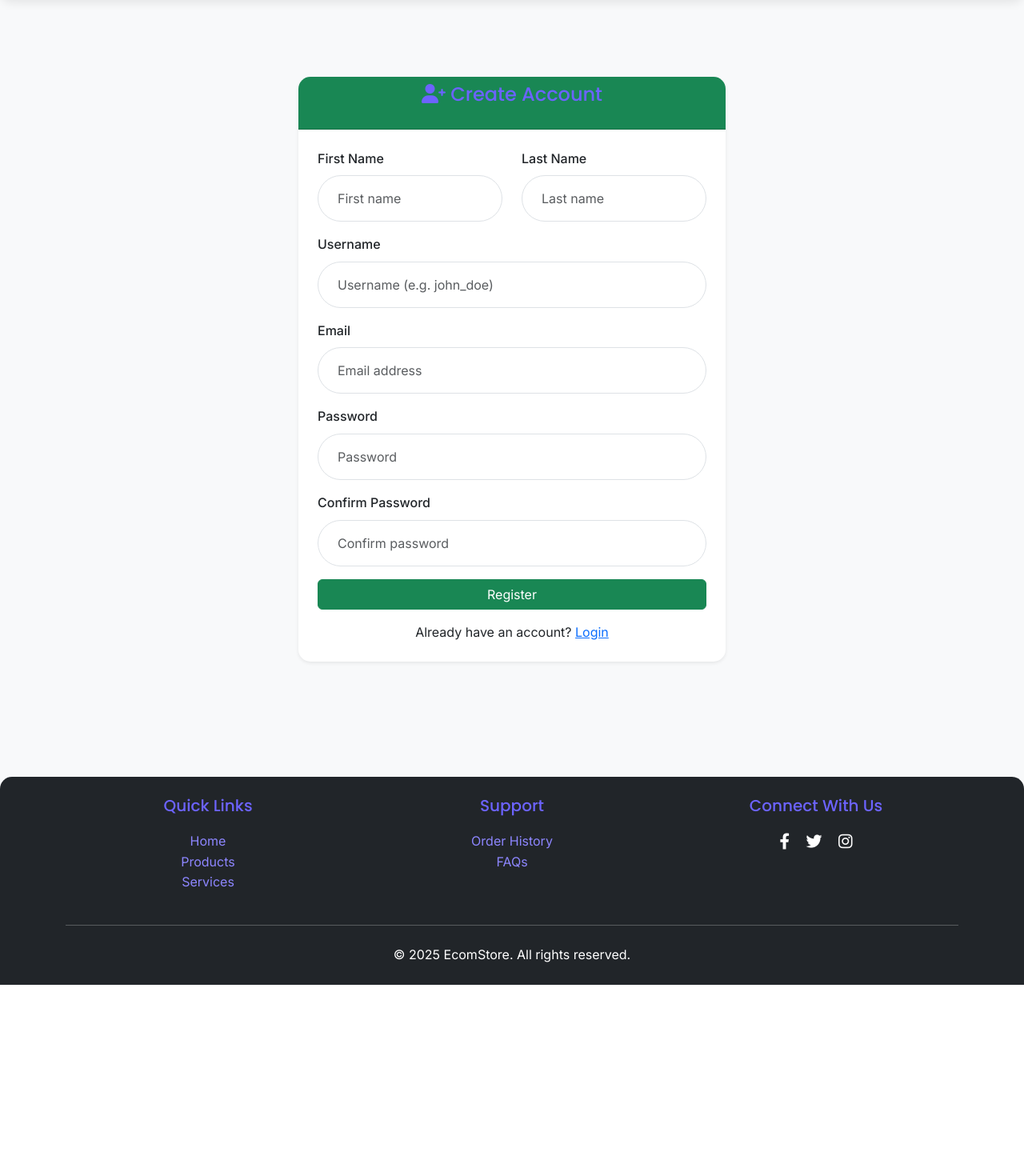
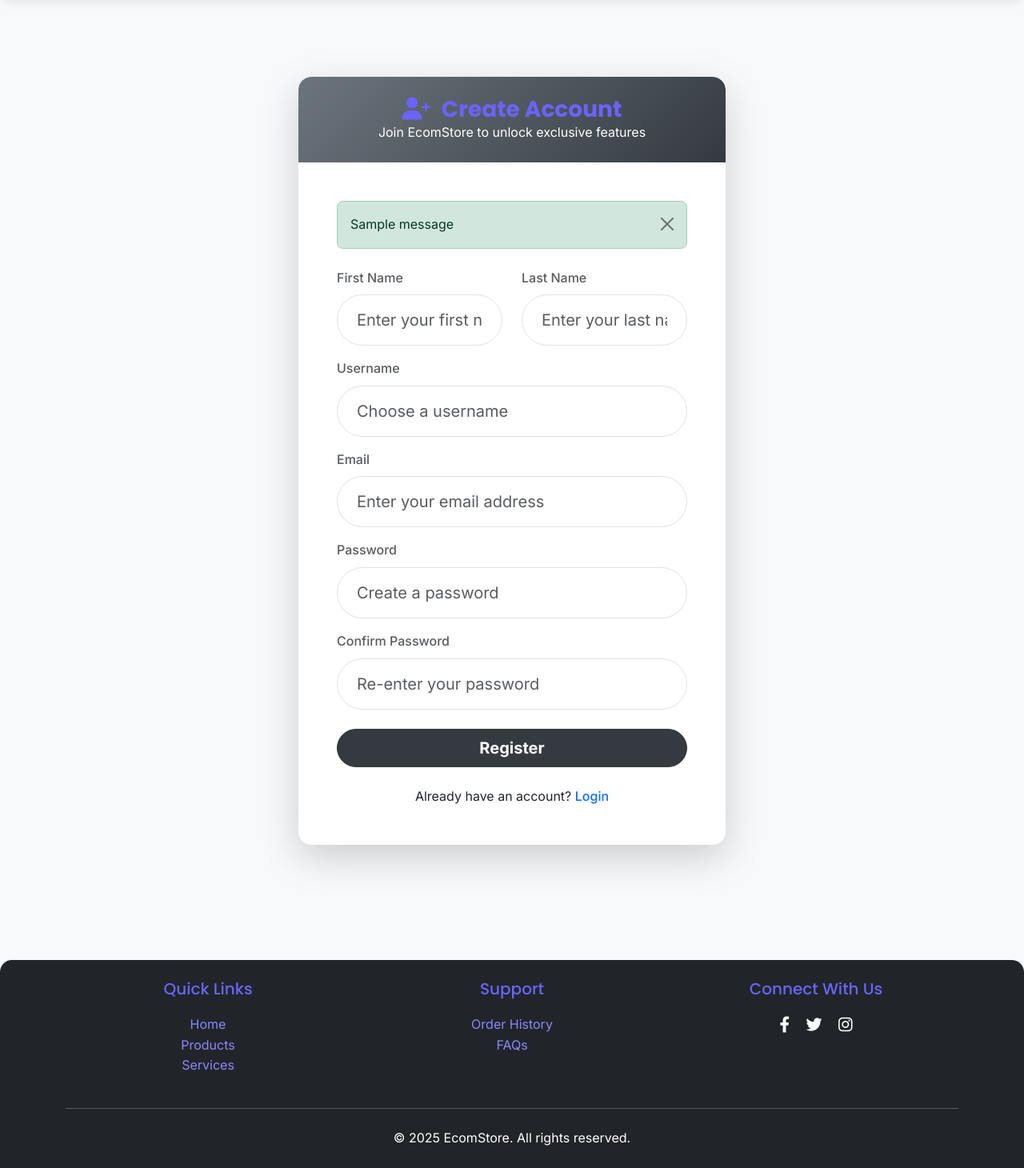
Before and after one commit to Dhamilare/eStore, a Django app: page /accounts/register/ in a window 1280 px wide. Shown: the part 87-1547 px from the top of the page at 80% size. Before the commit the page ends 1318 px from the top, so only its background shows below. Run offline with Django 5.2, Linux system fonts and the light colour scheme; tables that the repository leaves empty hold one stand-in row (values such as "Sample post"); one stand-in notice (Sample message) is shown; some libraries are stand-ins or nearby versions.

Commit message:
continious integration

```diff
--- a/eCommApp/forms.py
+++ b/eCommApp/forms.py
@@ -9,15 +9,9 @@
 
 from .models import BillingAddress, Rating
 
-# Always fetch the active user model (in case you switch to a custom one)
 User = get_user_model()
 
-
-# ─────────────────────────────────────────────────────────────────────────────
-#  Auth ‒ Login & Register
-# ─────────────────────────────────────────────────────────────────────────────
 class LoginForm(AuthenticationForm):
-    """Bootstrap-styled login form with optional ‘remember me’."""
     username = forms.CharField(
         label="Email or Username",
         widget=forms.TextInput(attrs={
@@ -39,12 +33,9 @@
         widget=forms.CheckboxInput(attrs={'class': 'form-check-input'}),
         label="Remember me",
     )
-    #  Django’s session middleware already respects the “Remember me” pattern
-    #  (set SESSION_COOKIE_AGE or override LoginView.form_valid).
 
 
 class RegisterForm(UserCreationForm):
-    """User sign-up with first/last name and email (unique checks included)."""
 
     first_name = forms.CharField(
         max_length=50, required=True,
@@ -71,7 +62,6 @@
     class Meta:
         model = User
         fields = ('username', 'email', 'first_name', 'last_name')
-        # widgets for username / passwords are set in __init__
 
     def __init__(self, *args, **kwargs):
         super().__init__(*args, **kwargs)
@@ -92,7 +82,6 @@
             'required': True,
         })
 
-    # ---- unique-field validation ------------------------------------------
     def clean_email(self):
         email = self.cleaned_data['email']
         if User.objects.filter(email=email).exists():
@@ -105,7 +94,6 @@
             raise forms.ValidationError("A user with that username already exists.")
         return username
 
-    # ---- save only the User; Customer profile is created in the view -------
     def save(self, commit=True):
         user = super().save(commit=False)
         user.email = self.cleaned_data['email']
@@ -116,9 +104,6 @@
         return user
 
 
-# ─────────────────────────────────────────────────────────────────────────────
-#  Password-reset helpers
-# ─────────────────────────────────────────────────────────────────────────────
 class CustomPasswordResetForm(PasswordResetForm):
     email = forms.EmailField(
         label="Email address", max_length=254,
@@ -156,9 +141,6 @@
     )
 
 
-# ─────────────────────────────────────────────────────────────────────────────
-#  Checkout
-# ─────────────────────────────────────────────────────────────────────────────
 class CheckoutForm(forms.ModelForm):
     phone = PhoneNumberField(
         region='NG',
@@ -210,9 +192,6 @@
         }
 
 
-# ─────────────────────────────────────────────────────────────────────────────
-#  Product rating
-# ─────────────────────────────────────────────────────────────────────────────
 class ProductRatingForm(forms.ModelForm):
     value = forms.IntegerField(
         label="Rating (1-5 stars)",
@@ -234,4 +213,3 @@
     class Meta:
         model = Rating
         fields = ('value', 'comment')
-        # product & user are set in the view
--- a/eCommApp/templates/accounts/register.html
+++ b/eCommApp/templates/accounts/register.html
@@ -1,66 +1,89 @@
 {% extends 'base.html' %}
 {% load static %}
 {% load widget_tweaks %}
+
+{% block title %}Create Account - EcomStore{% endblock %}
+
 {% block content %}
 <div class="container py-5">
     <div class="row justify-content-center">
-    <div class="col-md-8 col-lg-6">
-      <div class="card shadow-sm">
-        <div class="card-header bg-success text-white text-center">
-          <h4><i class="fa fa-user-plus"></i> Create Account</h4>
+        <div class="col-md-8 col-lg-7 col-xl-6">
+            <div class="card shadow-lg border-0 rounded-4 overflow-hidden">
+
+                <div class="card-header text-white text-center py-4 rounded-top-4" style="background: linear-gradient(135deg, #6C757D 0%, #343A40 100%); border-bottom: none;">
+                    <h4 class="mb-0 fs-3 fw-bold"><i class="fas fa-user-plus me-2"></i> Create Account</h4>
+                    <p class="mb-0 text-white-75">Join EcomStore to unlock exclusive features</p>
                 </div>
-        <div class="card-body">
-          <form method="post" action="{% url 'register' %}">
-            {% csrf_token %}
-            {% if form.non_field_errors %}
-              <div class="alert alert-danger">
-                {{ form.non_field_errors }}
+
+                <div class="card-body p-4 p-md-5">
+                    {% if messages %}
+                        <div class="messages mb-4">
+                            {% for message in messages %}
+                                <div class="alert alert-{{ message.tags }} alert-dismissible fade show rounded-3" role="alert">
+                                    {{ message }}
+                                    <button type="button" class="btn-close" data-bs-dismiss="alert" aria-label="Close"></button>
+                                </div>
+                            {% endfor %}
                         </div>
                     {% endif %}
 
+                    <form method="post" action="{% url 'register' %}">
+                        {% csrf_token %}
                         <div class="row">
                             <div class="mb-3 col-md-6">
-                <label for="id_first_name" class="form-label">First Name</label>
-                {{ form.first_name|add_class:"form-control" }}
-                {{ form.first_name.errors }}
+                                <label for="id_first_name" class="form-label text-muted">First Name</label>
+                                {{ form.first_name|add_class:"form-control form-control-lg rounded-pill"|attr:"placeholder:Enter your first name"|attr:"aria-label:First Name" }}
+                                {% if form.first_name.errors %}
+                                    <div class="invalid-feedback d-block">{{ form.first_name.errors }}</div>
+                                {% endif %}
                             </div>
                             <div class="mb-3 col-md-6">
-                <label for="id_last_name" class="form-label">Last Name</label>
-                {{ form.last_name|add_class:"form-control" }}
-                {{ form.last_name.errors }}
+                                <label for="id_last_name" class="form-label text-muted">Last Name</label>
+                                {{ form.last_name|add_class:"form-control form-control-lg rounded-pill"|attr:"placeholder:Enter your last name"|attr:"aria-label:Last Name" }}
+                                {% if form.last_name.errors %}
+                                    <div class="invalid-feedback d-block">{{ form.last_name.errors }}</div>
+                                {% endif %}
                             </div>
                         </div>
 
                         <div class="mb-3">
-              <label for="id_username" class="form-label">Username</label>
-              {{ form.username|add_class:"form-control" }}
-              {{ form.username.errors }}
+                            <label for="id_username" class="form-label text-muted">Username</label>
+                            {{ form.username|add_class:"form-control form-control-lg rounded-pill"|attr:"placeholder:Choose a username"|attr:"aria-label:Username" }}
+                            {% if form.username.errors %}
+                                <div class="invalid-feedback d-block">{{ form.username.errors }}</div>
+                            {% endif %}
                         </div>
 
                         <div class="mb-3">
-              <label for="id_email" class="form-label">Email</label>
-              {{ form.email|add_class:"form-control" }}
-              {{ form.email.errors }}
+                            <label for="id_email" class="form-label text-muted">Email</label>
+                            {{ form.email|add_class:"form-control form-control-lg rounded-pill"|attr:"placeholder:Enter your email address"|attr:"aria-label:Email" }}
+                            {% if form.email.errors %}
+                                <div class="invalid-feedback d-block">{{ form.email.errors }}</div>
+                            {% endif %}
                         </div>
 
                         <div class="mb-3">
-              <label for="id_password1" class="form-label">Password</label>
-              {{ form.password1|add_class:"form-control" }}
-              {{ form.password1.errors }}
+                            <label for="id_password1" class="form-label text-muted">Password</label>
+                            {{ form.password1|add_class:"form-control form-control-lg rounded-pill"|attr:"placeholder:Create a password"|attr:"aria-label:Password" }}
+                            {% if form.password1.errors %}
+                                <div class="invalid-feedback d-block">{{ form.password1.errors }}</div>
+                            {% endif %}
                         </div>
 
-            <div class="mb-3">
-              <label for="id_password2" class="form-label">Confirm Password</label>
-              {{ form.password2|add_class:"form-control" }}
-              {{ form.password2.errors }}
+                        <div class="mb-4">
+                            <label for="id_password2" class="form-label text-muted">Confirm Password</label>
+                            {{ form.password2|add_class:"form-control form-control-lg rounded-pill"|attr:"placeholder:Re-enter your password"|attr:"aria-label:Confirm Password" }}
+                            {% if form.password2.errors %}
+                                <div class="invalid-feedback d-block">{{ form.password2.errors }}</div>
+                            {% endif %}
                         </div>
 
-            <div class="d-grid">
-              <button type="submit" class="btn btn-success">Register</button>
+                        <div class="d-grid gap-2 mb-4">
+                            <button type="submit" class="btn btn-lg rounded-pill text-white fw-bold" style="background-color: #343A40; border-color: #343A40;">Register</button>
                         </div>
 
-            <div class="mt-3 text-center">
-              Already have an account? <a href="{% url 'login' %}">Login</a>
+                        <div class="mt-3 text-center fs-6">
+                            Already have an account? <a href="{% url 'login' %}" class="text-decoration-none text-primary fw-medium">Login</a>
                         </div>
                     </form>
                 </div>
--- a/eCommApp/templates/emails/order_confirmation.html
+++ b/eCommApp/templates/emails/order_confirmation.html
@@ -17,7 +17,7 @@
             <p style="line-height: 1.6; margin: 10px 0; font-size: 16px;">Thank you for your order! Your purchase is confirmed, and we're getting it ready for you. Below are your order details:</p>
 
             <p style="line-height: 1.6; margin: 10px 0; font-size: 16px;"><strong style="font-weight: bold;">Order ID:</strong> #<span style="color: #27ae60; font-weight: bold;">{{ order.id }}</span></p>
-            {% if order.payment and order.payment.reference %} {# Added check for order.payment to avoid error if payment is null #}
+            {% if order.payment and order.payment.reference %}
                 <p style="line-height: 1.6; margin: 10px 0; font-size: 16px;"><strong style="font-weight: bold;">Payment Reference:</strong> {{ order.payment.reference }}</p>
             {% endif %}
 
@@ -32,7 +32,7 @@
                         </tr>
                     </thead>
                     <tbody>
-                        {% for item in order.order_items.all %} {# Confirmed 'order_items.all' #}
+                        {% for item in order.order_items.all %}
                         <tr>
                             <td style="padding: 10px; border-bottom: 1px solid #eee;">{{ item.product.name }}</td>
                             <td style="padding: 10px; border-bottom: 1px solid #eee; text-align: center;">{{ item.quantity }}</td>
--- a/eCommApp/views.py
+++ b/eCommApp/views.py
@@ -48,17 +48,6 @@
 def show_ajax_message(request, message, level='success'):
     getattr(messages, level, messages.info)(request, message)
 
-
-def send_order_status_update_email(order, new_status):
-    print(f"Simulating email to {order.user.email if order.user else '[anonymous]'} "
-          f"for Order #{order.id}. New status: {new_status}")
-
-
-def send_order_confirmation_email(order):
-    print(f"Simulating order confirmation email for Order #{order.id} "
-          f"to {order.user.email if order.user else '[anonymous]'}")
-
-
 class CustomLoginView(LoginView):
     template_name = 'accounts/login.html'
     authentication_form = LoginForm
@@ -81,8 +70,8 @@
             messages.error(self.request, f"An unexpected error occurred: {e}. Please try again.")
         return super().form_invalid(form)
 
-    def get_success_url(self):
-        return reverse('home')
+    # def get_success_url(self):
+    #     return reverse('home')
 
 
 def register_view(request):
@@ -440,10 +429,8 @@
                 email=form.cleaned_data['email'],
                 defaults={**form.cleaned_data}
             )
-            # Redirect to the payment page after successful billing info save
-            return redirect('payment')  # Ensure this matches your URL pattern name
+            return redirect('payment')
 
-        # If form is invalid, re-render the page with errors
         subtotal = cart.get_total_cost()
         shipping = settings.SHIPPING_COST if cart.items.exists() else 0
         tax = subtotal * settings.TAX_RATE
@@ -500,7 +487,6 @@
                 ordered_date=timezone.now()
             )
 
-            # create OrderItems & deduct stock
             for ci in cart.items.select_related('product'):
                 OrderItem.objects.create(
                     order=order,
@@ -712,6 +698,7 @@
                         product.save()
                 order.ordered = True
                 order.save()
+                send_order_confirmation_email(order)
             request.session['last_order_id'] = order.id
             return redirect('success')
         else:
--- a/static/css/style.css
+++ b/static/css/style.css
@@ -10,6 +10,7 @@
         --shadow-light: rgba(0, 0, 0, 0.08);
         --shadow-medium: rgba(0, 0, 0, 0.12);
     }
+
 
     body {
         font-family: 'Inter', sans-serif;
```
Also changed, not shown: eCommApp/models.py (+1 -6 lines), eCommApp/templates/accounts/login.html (+6 -12 lines), eCommApp/utils.py (+9 -6 lines). Lines whose indentation alone changed are shown as unchanged.
